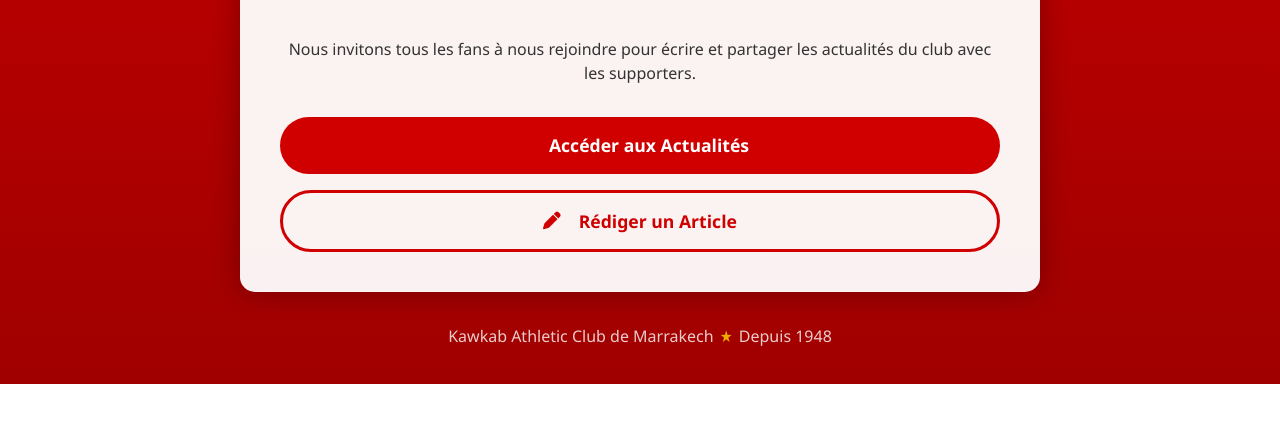
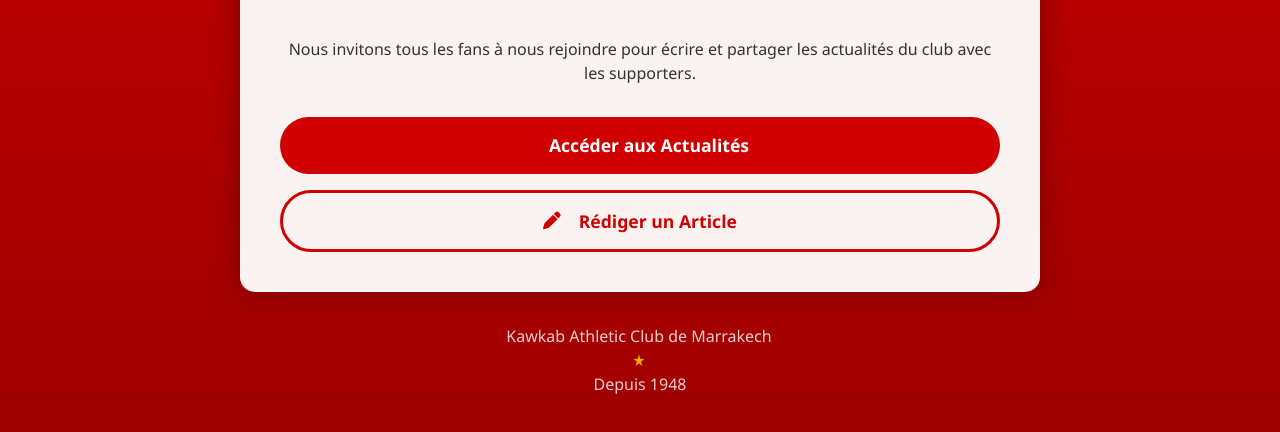
Before and after one commit to idrissiseddik/kacm, a plain HTML site: page index.html in a window 1280 px wide. Shown: the part 485-917 px from the top of the page. Before the commit the page ends 869 px from the top, so only its background shows below. Drawn offline with nearby package versions, Linux system fonts and the light colour scheme.

Commit message:
Add files via upload

```diff
--- a/index.html
+++ b/index.html
@@ -251,7 +251,7 @@
     </div>
 
     <div class="footer">
-        <p>Kawkab Athletic Club de Marrakech <span class="stars">★</span> Depuis 1948</p>
+        <p>Kawkab Athletic Club de Marrakech <span class="stars"><br>★</span><br>Depuis 1948</p>
     </div>
 
     <!-- Bootstrap & jQuery JS -->
```
